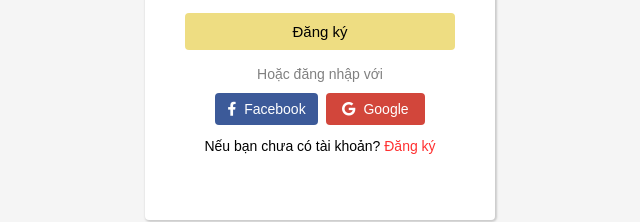
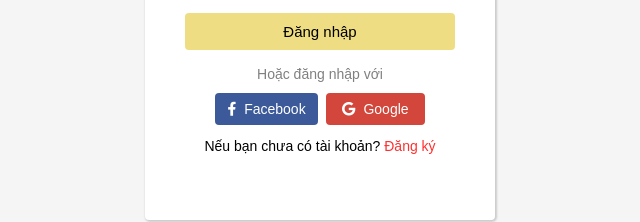
Before and after one commit to TanHau17/NguyenTanHau_20079851, a plain HTML site: page html/login.html in a window 1280 px wide. Shown: the part 335-557 px from the top of the page, 320-960 px from the left. Drawn offline with Linux system fonts and the light colour scheme.

Commit message:
Update login.html

```diff
--- a/html/login.html
+++ b/html/login.html
@@ -71,7 +71,7 @@
         <input type="password" id="txtPassword" placeholder="Mật Khẩu" required onBlur="return checkPassword()"><br>
         <span id="tbMk"></span>
       </div>
-      <button type="button" id="btn-login">Đăng ký</button>
+      <button type="button" id="btn-login">Đăng nhập</button>
       <div class="login-internet-text">Hoặc đăng nhập với</div>
       <div class="login-internet">
         <a href="#"><i class="fa-brands fa-facebook-f"></i>Facebook</a>
```
